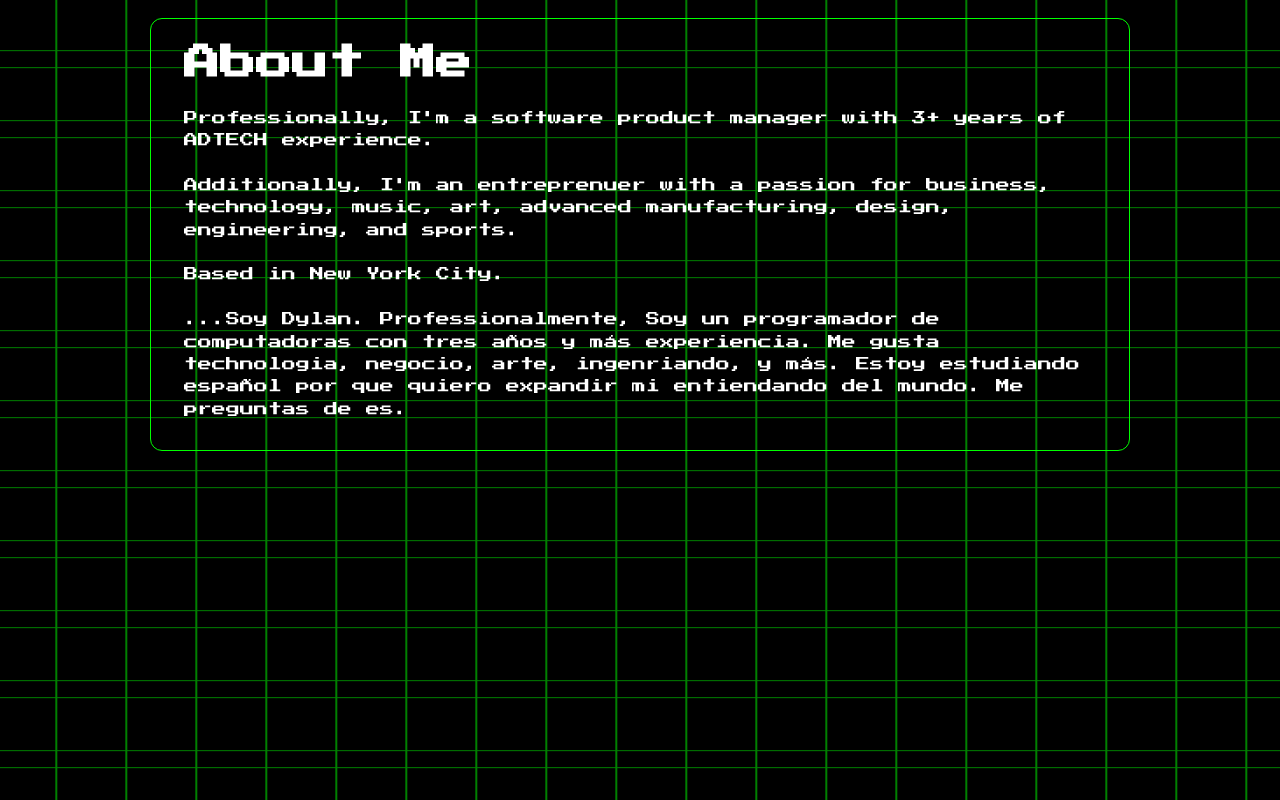
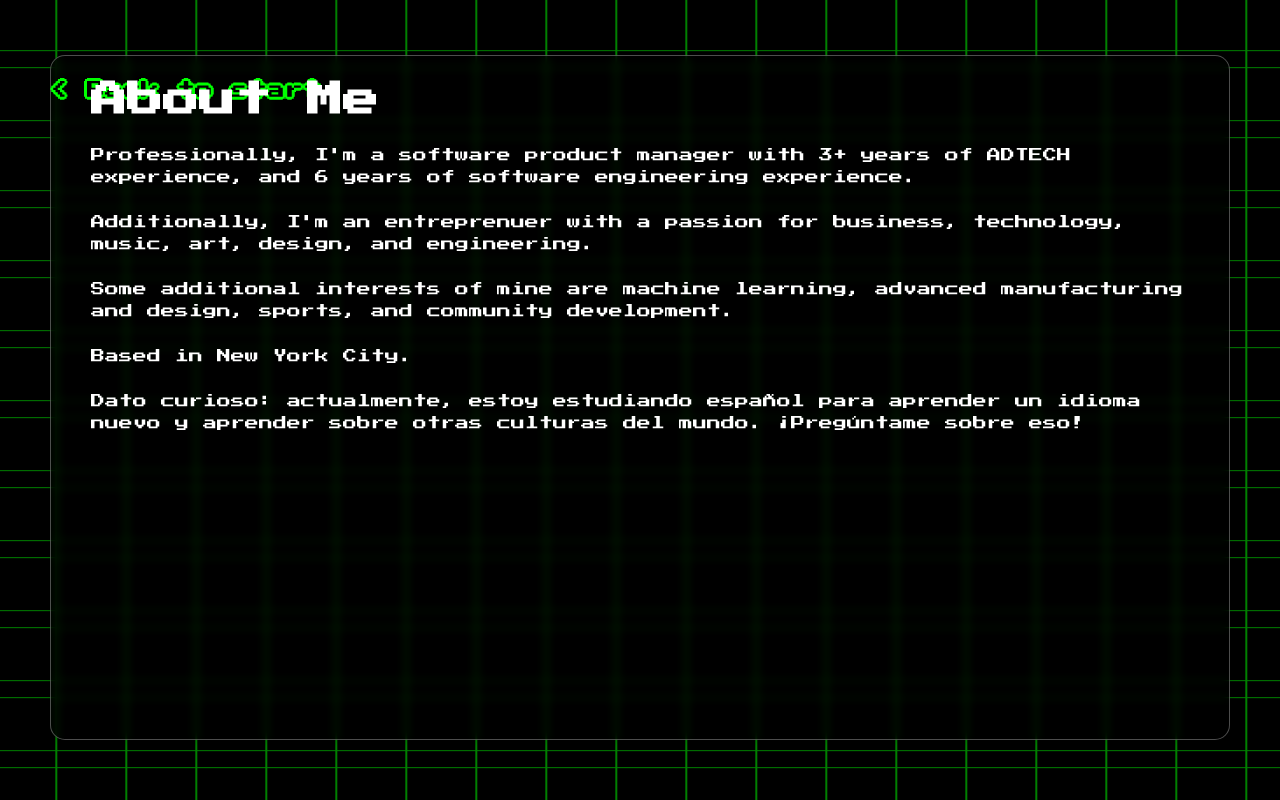
Before and after one commit to dylan-authentic/personal-web-portfolio, a Next.js app: page /about in a window 1280 px wide. Built offline with nearby package versions, Linux system fonts and the light colour scheme.

Commit message:
updated some layout stuff, updated some styles in the layout and added the GlassCardDark component

```diff
--- a/components/layout/layout.tsx
+++ b/components/layout/layout.tsx
@@ -13,8 +13,6 @@ export default function Layout({
   home?: boolean,
   showNavbar?: boolean
 }) {
-  console.log("home: " + home);
-  console.log("showNavbar: " + showNavbar);
   return (
     <Styles.Container>
       <Head>
@@ -73,4 +71,3 @@ export default function Layout({
 }
 
 {/* <span style={{textShadow: 'initial'}}>🏗</span> */}
-{/* Added code to grab the nav query parameter from the url and show or hide the navbar in the layout component. As        */}
--- a/components/layout/styles.ts
+++ b/components/layout/styles.ts
@@ -36,13 +36,20 @@ const Wrapper = styled.div`
 const NavBar = styled.div`
     margin-top: 20px;
     position: relative;
-    background-color: rgba(221, 221, 221, 0);
+    // background-color: rgba(221, 221, 221, 0);
 `;
 
 const NavBarWrapper = styled.div`
     margin: 0px 55px;
-    background-color: #1d1d1d;
-    border-radius: 20px;
+    // background-color: #1d1d1d;
+    // border-radius: 15px;
+    // background: rgba(255, 255, 255, 0.2); // Semi-transparent white
+    // border-radius: 15px; // Round edges
+    // backdrop-filter: blur(4px); // This creates the frosted glass effect
+    // -webkit-backdrop-filter: blur(10px); // For Safari browser support
+    // border: 1px solid rgba(255, 255, 255, 0.3); // Optional: adds a light border
+    // box-shadow: 0 4px 6px rgba(0, 0, 0, 0.1); // Soft shadow for depth
+    // box-sizing: border-box; // Ensures padding doesn't affect overall width
     padding: 12px 0px;
     text-align: center;
     @media ${device.mobileS} {
--- a/pages/about.tsx
+++ b/pages/about.tsx
@@ -1,18 +1,24 @@
 import Head from 'next/head';
 import { useRouter } from 'next/router';
 import Layout, { siteTitle } from '../components/layout/layout';
-import { Wrapper, LinkWrapper, ContentWrapper } from '../styles/about.styles';
-
+import { Wrapper, LinkWrapper, ContentWrapper, BackButton, GlassCardContainer, GlassCardDark } from '../styles/about.styles';
 
 export default function AboutMe() {
     const router = useRouter();
     const showNavbarParam = router.query.nav=== '1' ? true: false;
+
+    const handleBackClick =() => {
+        router.push('/')
+      }
+
     return (
         <Layout showNavbar={showNavbarParam}>
             <Head>
                 <title>About Me | {siteTitle}</title>
             </Head>
-            <Wrapper>
+            <GlassCardContainer>
+                <GlassCardDark>
+                    {/* <Wrapper> */}
                         {/* <div className="container">
                             <LinkWrapper>
                                 <a href="https://drive.google.com/file/d/1KVTY2TKNP7KY1gK4dTXbm-AIX0HL2br5/view?usp=sharing" target='_blank'>⚙️ Resume</a>
@@ -24,14 +30,17 @@ export default function AboutMe() {
                         <div className="container">
                             <ContentWrapper>
                                 <h1>About Me</h1>
-                        <p>Professionally, I'm a software product manager with 3+ years of ADTECH experience. {<br/>} {<br/>} Additionally, I'm an entreprenuer with a passion for business, technology, music, art, advanced manufacturing, design, engineering, and sports.{<br/>} {<br/>} Based in New York City. {<br/>} {<br/>}...Soy Dylan. Professionalmente, Soy un programador de computadoras con tres años y más experiencia. Me gusta technologia, negocio, arte, ingenriando, y más. Estoy estudiando español por que quiero expandir mi entiendando del mundo. Me preguntas de es.</p>
+                                <p>Professionally, I'm a software product manager with 3+ years of ADTECH experience, and 6 years of software engineering experience. {<br/>} {<br/>} Additionally, I'm an entreprenuer with a passion for business, technology, music, art, design, and engineering.{<br/>} {<br/>} Some additional interests of mine are machine learning, advanced manufacturing and design, sports, and community development.{<br/>} {<br/>} Based in New York City. {<br/>} {<br/>} Dato curioso: actualmente, estoy estudiando español para aprender un idioma nuevo y aprender sobre otras culturas del mundo. ¡Pregúntame sobre eso!</p>
                             </ContentWrapper>
                             {/* <ContentWrapper>
                                 <h1>My journey into tech</h1>
                                 <p>When I graduated high school, I promised myself I would only take the required math credits in college and be done with math for good. My initial decision to study journalism and communications seemed like the best way to do that. But, being the ambitious fellow I am, I one day found myself learning HTML & CSS in my dorm room, and the curiosity continued. From there, I taught myself how to build websites and began offering that skill as a service to people I knew. I then decided to do the one thing I promised myself I wouldn't do... I changed my major to one of the most math-heavy majors in college (computer science). But, luckily for me, I soon fell in love with learning both high and low level concepts of computer science and software engineering. And, as they say, that's all she wrote.‍‍ <br/><br/><b>For more about my journey, check out <a href="https://medium.com/@dylanauthentic/my-journey-so-far-c21e46eabae0">this article</a> I wrote back in 2017 on Medium.</b></p>
                             </ContentWrapper> */}
                         </div>
-            </Wrapper>
+                    {/* </Wrapper> */}
+                    {!showNavbarParam && (<BackButton onClick={handleBackClick}>&lt; Back to start</BackButton>)}
+                </GlassCardDark>
+            </GlassCardContainer>
         </Layout>
     )
 }
--- a/pages/index.tsx
+++ b/pages/index.tsx
@@ -3,7 +3,7 @@ import Head from 'next/head';
 import Link from 'next/link';
 import { useRouter } from 'next/router';
 import Layout, { siteTitle } from '../components/layout/layout';
-import { GlassCardContainer, GlassCard, Section, IntroHeader, IntroContent, RetroButton, DropdownMenu, MainMenuOverlay, TransitionScreen, FullScreenFadeIn } from '../styles/home.styles';
+import { GlassCardContainer, GlassCard, Section, IntroHeader, IntroContent, RetroButton, MainMenuOverlay, TransitionScreen, FullScreenFadeIn } from '../styles/home.styles';
 
 // const playSound = (soundUrl) => {
 //   const audio = new Audio(soundUrl);
--- a/styles/about.styles.ts
+++ b/styles/about.styles.ts
@@ -1,5 +1,10 @@
 import styled from 'styled-components';
 import { device } from './media-breakpoints';
+import { GlassCard } from './home.styles';
+
+export const GlassCardDark = styled(GlassCard)`
+    background: rgba(0, 0, 0, 0.6); // Semi-transparent black
+`;
 
 export const Wrapper = styled.div`
     padding-bottom: 20px;
@@ -30,12 +35,16 @@ export const LinkWrapper = styled.div`
 `;
 
 export const ContentWrapper = styled.div`
-    padding: 20px 50px;
-    margin: 15px 155px 0px 155px;
-    border: 1px solid #00ff00;
+    padding: 20px 15px;
+    // margin: 15px 155px 0px 155px;
+    // border: 1px solid #00ff00;
     border-radius: 12px;
     color: white;
     font-family: 'PressStart2P', sans-serif;
+    position: fixed;
+    overflow-y: scroll;
+    max-height: 100vh; // This will make the container's height not exceed the viewport height
+
 
     h1 {
         margin: 0px;
@@ -44,19 +53,48 @@ export const ContentWrapper = styled.div`
     }
 
     @media ${device.mobileS} {
-        margin: 8px 10px 25px 10px;
-        padding: 16px 33px;
+        // margin: 8px 10px 25px 10px;
+        padding: 26px 28px;
+        p {
+            font-size: 12px;
+        }
+    }
+    @media ${device.mobileM} {
+        // margin: 8px 10px 25px 10px;
+        padding: 16px 40px;
         p {
             font-size: 12px;
         }
     }
     @media ${device.tablet} {
-        margin: 8px 55px 25px 55px;
+        // margin: 8px 55px 25px 55px;
         p {
             font-size: 14px;
         }
     }
     @media ${device.laptop} {
-        margin: 8px 110px 25px 110px;
+        // margin: 8px 110px 25px 110px;
     }
 `;
+
+export const BackButton = styled.div`
+    font-family: 'PressStart2P', sans-serif;
+    font-size: 18px;
+    margin-top: 20px;
+    cursor: pointer;
+    text-shadow:
+        2px 0 0 #00ff00, // Right
+        3px 0 0 #00ff00,
+        -2px 0 0 #00ff00, // Left
+        -3px 0 0 #00ff00,
+        0 2px 0 #00ff00, // Down
+        0 3px 0 #00ff00,
+        0 -2px 0 #00ff00, // Up
+        0 -3px 0 #00ff00,
+        2px 2px 0 #00ff00, // Diagonal down right
+        2px -2px 0 #00ff00, // Diagonal up right
+        -2px 2px 0 #00ff00, // Diagonal down left
+        -2px -2px 0 #00ff00;
+`;
+
+export { GlassCardContainer } from './home.styles';
--- a/styles/home.styles.ts
+++ b/styles/home.styles.ts
@@ -29,7 +29,7 @@ export const GlassCard = styled.div`
 
     @media ${device.mobileS} {
       // ADJUST SIZING BELOW
-      height calc(100vh - 65px);
+      height: calc(100vh - 65px);
       margin: 25px 10px;
     }
     @media ${device.mobileL} {
@@ -39,15 +39,15 @@ export const GlassCard = styled.div`
       margin: 20px 30px;
     }
     @media ${device.laptop} {
-      height calc(100vh - 115px);
+      height: calc(100vh - 115px);
       margin: 45px 40px;
     }
     @media ${device.laptopL} {
-      height calc(100vh - 95px);
+      height: calc(100vh - 95px);
       margin: 35px 75px;
     }
     @media ${device.desktop} {
-      height calc(100vh - 180px);
+      height: calc(100vh - 180px);
       margin: 65px 125px;
     }
 `;
@@ -252,30 +252,30 @@ export const RetroButton = styled.a`
     }
 `;
 
-export const DropdownMenu = styled.div`
-  display: ${props => props.isOpen ? 'block' : 'none'};
-  position: absolute;
-  left: 50%; // Center horizontally relative to the parent
-  transform: translateX(-50%); // Adjust for the exact center
-  background-color: #f9f9f9; // Adjust according to your theme
-  min-width: 160px;
-  box-shadow: 0px 8px 16px 0px rgba(0,0,0,0.2);
-  z-index: 1;
-  border-radius: 16px;
-  font-family: 'PressStart2P', sans-serif;
+// export const DropdownMenu = styled.div`
+//   display: ${props => props.isOpen ? 'block' : 'none'};
+//   position: absolute;
+//   left: 50%; // Center horizontally relative to the parent
+//   transform: translateX(-50%); // Adjust for the exact center
+//   background-color: #f9f9f9; // Adjust according to your theme
+//   min-width: 160px;
+//   box-shadow: 0px 8px 16px 0px rgba(0,0,0,0.2);
+//   z-index: 1;
+//   border-radius: 16px;
+//   font-family: 'PressStart2P', sans-serif;
 
-  a {
-    color: green;
-    padding: 12px 16px;
-    text-decoration: none;
-    display: block;
-    text-align: left;
+//   a {
+//     color: green;
+//     padding: 12px 16px;
+//     text-decoration: none;
+//     display: block;
+//     text-align: left;
 
-    &:hover {
-      background-color: #ddd;
-    }
-  }
-`;
+//     &:hover {
+//       background-color: #ddd;
+//     }
+//   }
+// `;
 
 export const MainMenuOverlay = styled.div`
   position: absolute;
```
Lines whose indentation alone changed are shown as unchanged.
